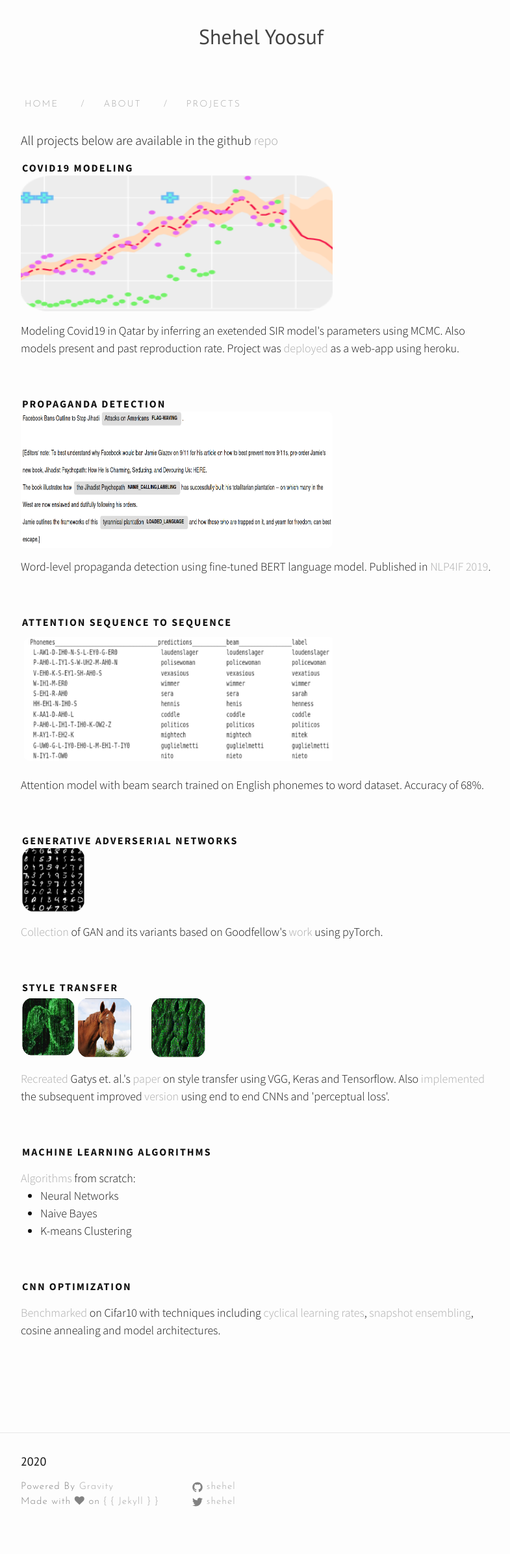
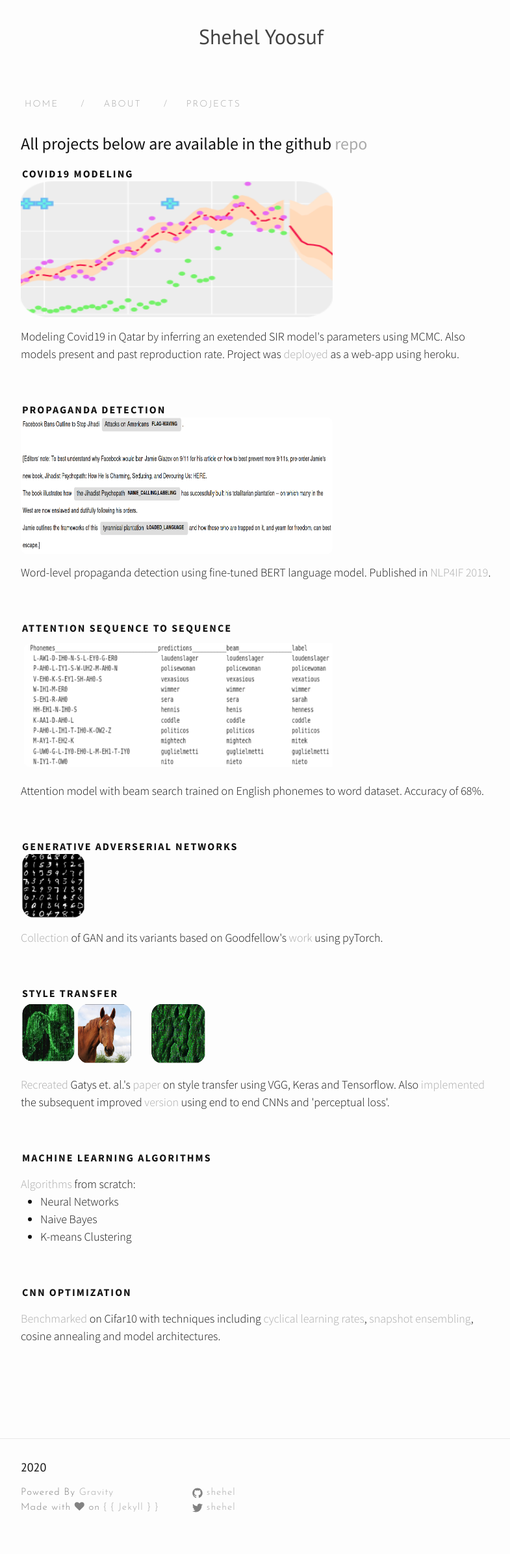
Before and after one commit to shehel/shehel.github.io, a Jekyll site: the page built from projects.md, in a window 1280 px wide. Shown: the whole page at 65% size, without its empty margins (238-1023 px from the left). Built offline with Jekyll 4.4.1, drawn with Linux system fonts in a browser that asks for light colours; nearby versions of some CDN libraries.

```diff
--- a/projects.md
+++ b/projects.md
@@ -3,7 +3,7 @@ layout: page
 title : Projects
 permalink: /projects/
 ---
-<p>All projects below are available in the github <a href="https://github.com/shehel/">repo</a></p>
+<h3>All projects below are available in the github <a href="https://github.com/shehel/">repo</a></h3>
 <div class="manual-post">
   <div class="manual manual-title">
   <strong>Covid19 Modeling</strong>
```
